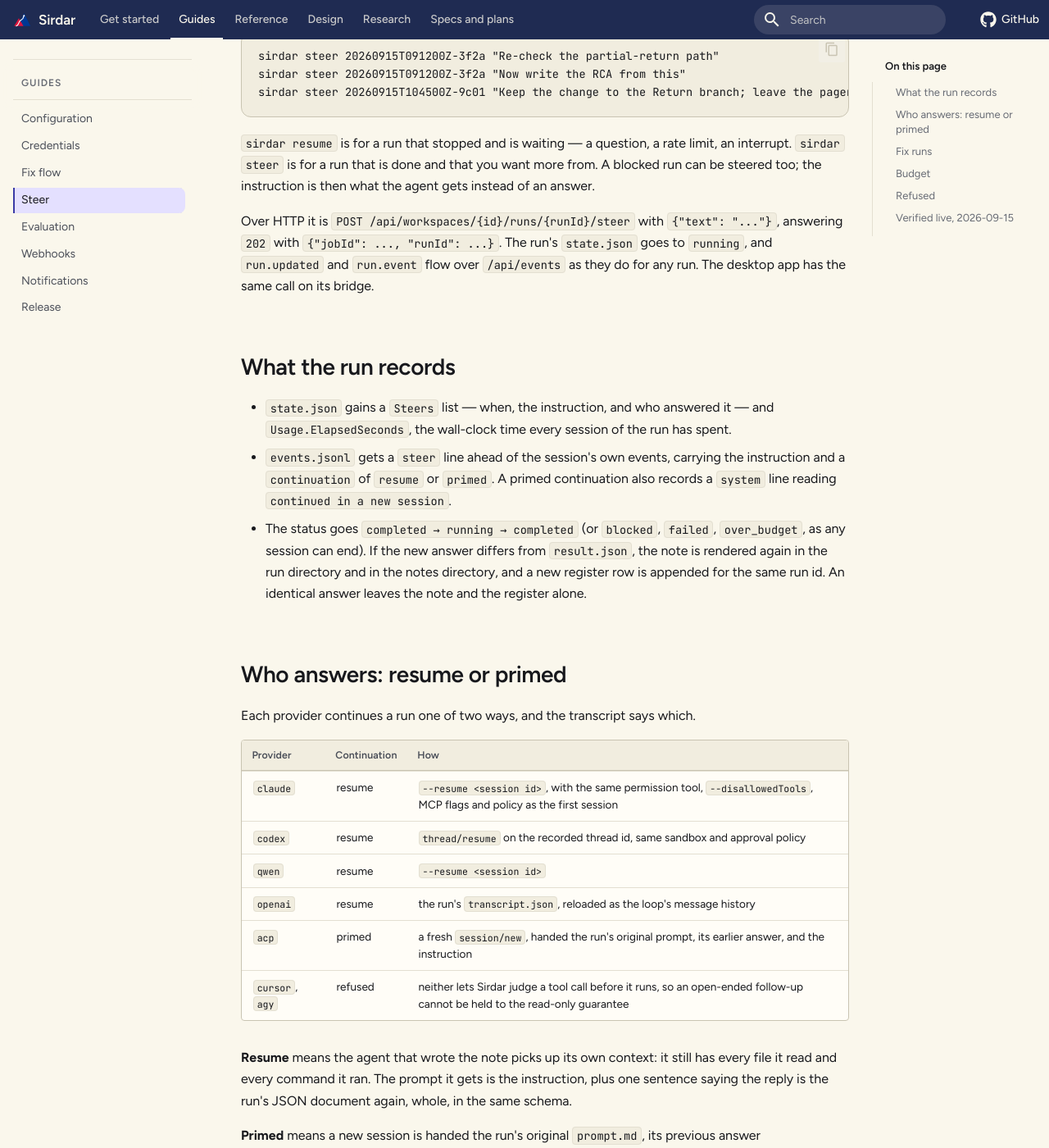
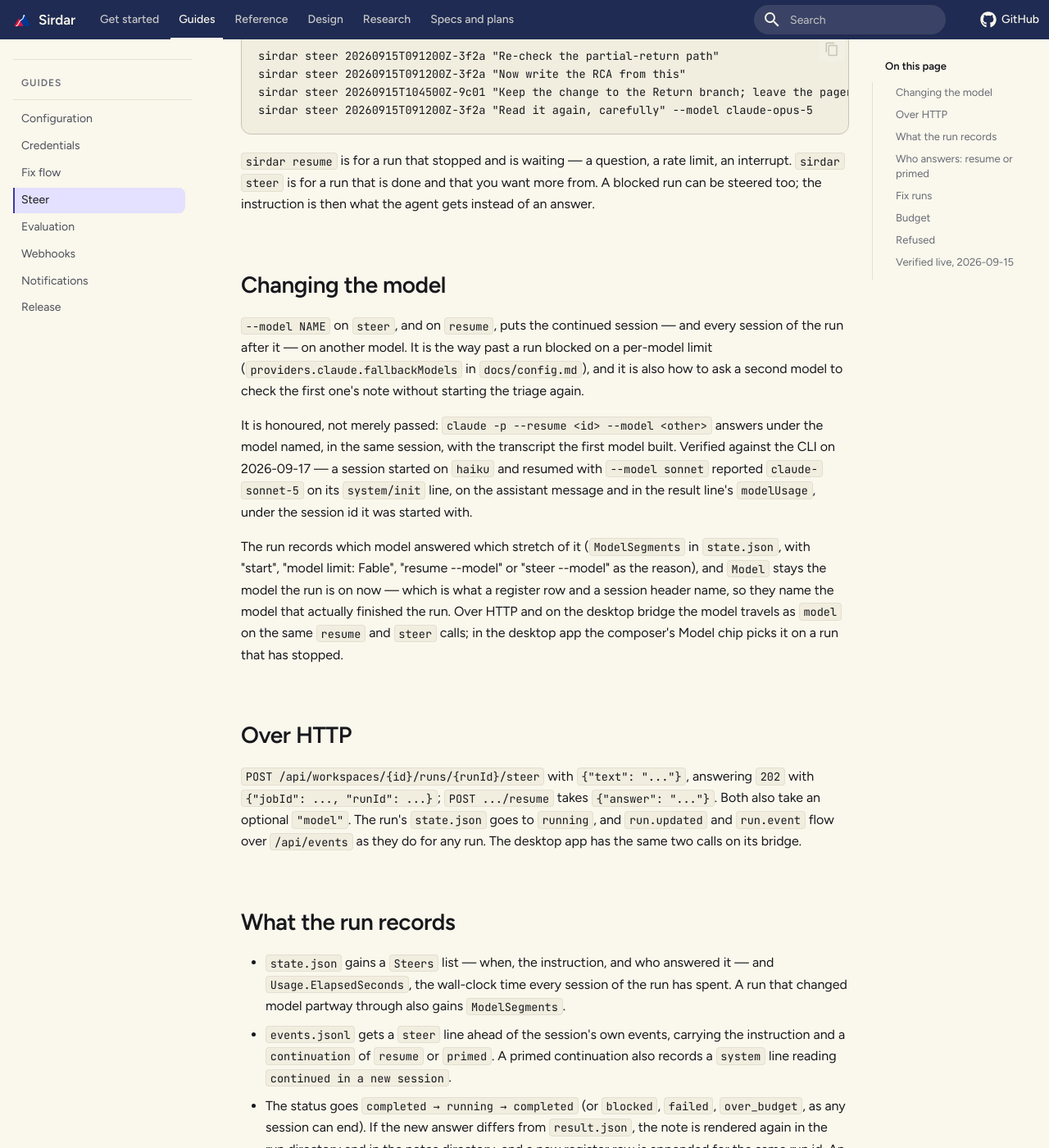
Before and after one commit to srivathsanvenkateswaran/Sirdar, an MkDocs documentation site: the page built from docs/steer.md, in a window 1280 px wide and 1400 px high, scrolled down 280 px. Shown: the whole window at 82% size. Built offline with MkDocs 1.6.1 and Material for MkDocs 9.7.7, drawn with Linux system fonts in a browser that asks for light colours; comment, search, counter and statistics services are not loaded; some of the changed text lies outside the part shown.

Commit message:
docs: fallbackModels, --model on resume and steer, the model-limit entry

````diff
--- a/docs/steer.md
+++ b/docs/steer.md
@@ -8,21 +8,46 @@ same caps, and its note is rendered again when the answer changes.
 sirdar steer 20260915T091200Z-3f2a "Re-check the partial-return path"
 sirdar steer 20260915T091200Z-3f2a "Now write the RCA from this"
 sirdar steer 20260915T104500Z-9c01 "Keep the change to the Return branch; leave the pager alone"
+sirdar steer 20260915T091200Z-3f2a "Read it again, carefully" --model claude-opus-5
 ```
 
 `sirdar resume` is for a run that stopped and is waiting — a question, a rate limit, an
 interrupt. `sirdar steer` is for a run that is done and that you want more from. A blocked run
 can be steered too; the instruction is then what the agent gets instead of an answer.
 
-Over HTTP it is `POST /api/workspaces/{id}/runs/{runId}/steer` with `{"text": "..."}`, answering
-`202` with `{"jobId": ..., "runId": ...}`. The run's `state.json` goes to `running`, and
-`run.updated` and `run.event` flow over `/api/events` as they do for any run. The desktop app
-has the same call on its bridge.
+## Changing the model
+
+`--model NAME` on `steer`, and on `resume`, puts the continued session — and every session of the
+run after it — on another model. It is the way past a run blocked on a per-model limit
+(`providers.claude.fallbackModels` in `docs/config.md`), and it is also how to ask a second model
+to check the first one's note without starting the triage again.
+
+It is honoured, not merely passed: `claude -p --resume <id> --model <other>` answers under the
+model named, in the same session, with the transcript the first model built. Verified against the
+CLI on 2026-09-17 — a session started on `haiku` and resumed with `--model sonnet` reported
+`claude-sonnet-5` on its `system/init` line, on the assistant message and in the result line's
+`modelUsage`, under the session id it was started with.
+
+The run records which model answered which stretch of it (`ModelSegments` in `state.json`, with
+"start", "model limit: Fable", "resume --model" or "steer --model" as the reason), and `Model`
+stays the model the run is on now — which is what a register row and a session header name, so
+they name the model that actually finished the run. Over HTTP and on the desktop bridge the
+model travels as `model` on the same `resume` and `steer` calls; in the desktop app the
+composer's Model chip picks it on a run that has stopped.
+
+## Over HTTP
+
+`POST /api/workspaces/{id}/runs/{runId}/steer` with `{"text": "..."}`, answering `202` with
+`{"jobId": ..., "runId": ...}`; `POST .../resume` takes `{"answer": "..."}`. Both also take an
+optional `"model"`. The run's `state.json` goes to `running`, and `run.updated` and `run.event`
+flow over `/api/events` as they do for any run. The desktop app has the same two calls on its
+bridge.
 
 ## What the run records
 
 - `state.json` gains a `Steers` list — when, the instruction, and who answered it — and
-  `Usage.ElapsedSeconds`, the wall-clock time every session of the run has spent.
+  `Usage.ElapsedSeconds`, the wall-clock time every session of the run has spent. A run that
+  changed model partway through also gains `ModelSegments`.
 - `events.jsonl` gets a `steer` line ahead of the session's own events, carrying the instruction
   and a `continuation` of `resume` or `primed`. A primed continuation also records a `system` line
   reading `continued in a new session`.
@@ -93,6 +118,9 @@ run that has already reached any cap is refused before a session starts.
 - an eval run, whose note is a measurement and stays out of the register
 - an empty instruction
 
+A model named on a steer or a resume is not a refusal of any kind: the run's *provider* cannot
+change — the session handle names a session that CLI holds — but the model can.
+
 Every refusal happens before `state.json` is touched. Over HTTP a run-level refusal is a `409`;
 a provider-level one is only known once the job has built its dependencies, so it ends the job
 failed with the reason on the activity pane, the way a refused fix does.
````
Also changed, not shown: CHANGELOG.md (+19 -0 lines), docs/config.md (+37 -0 lines), docs/reference/providers/claude.md (+7 -3 lines).
